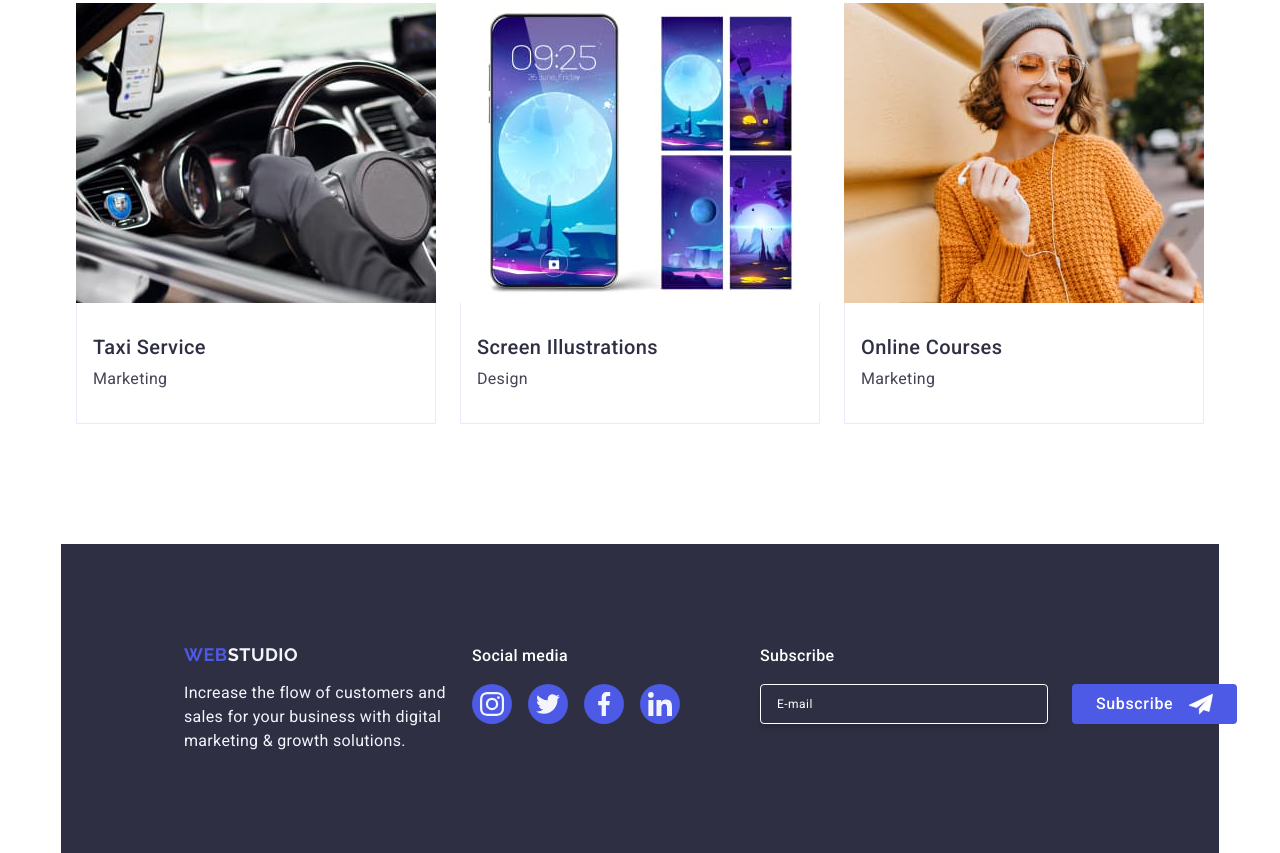
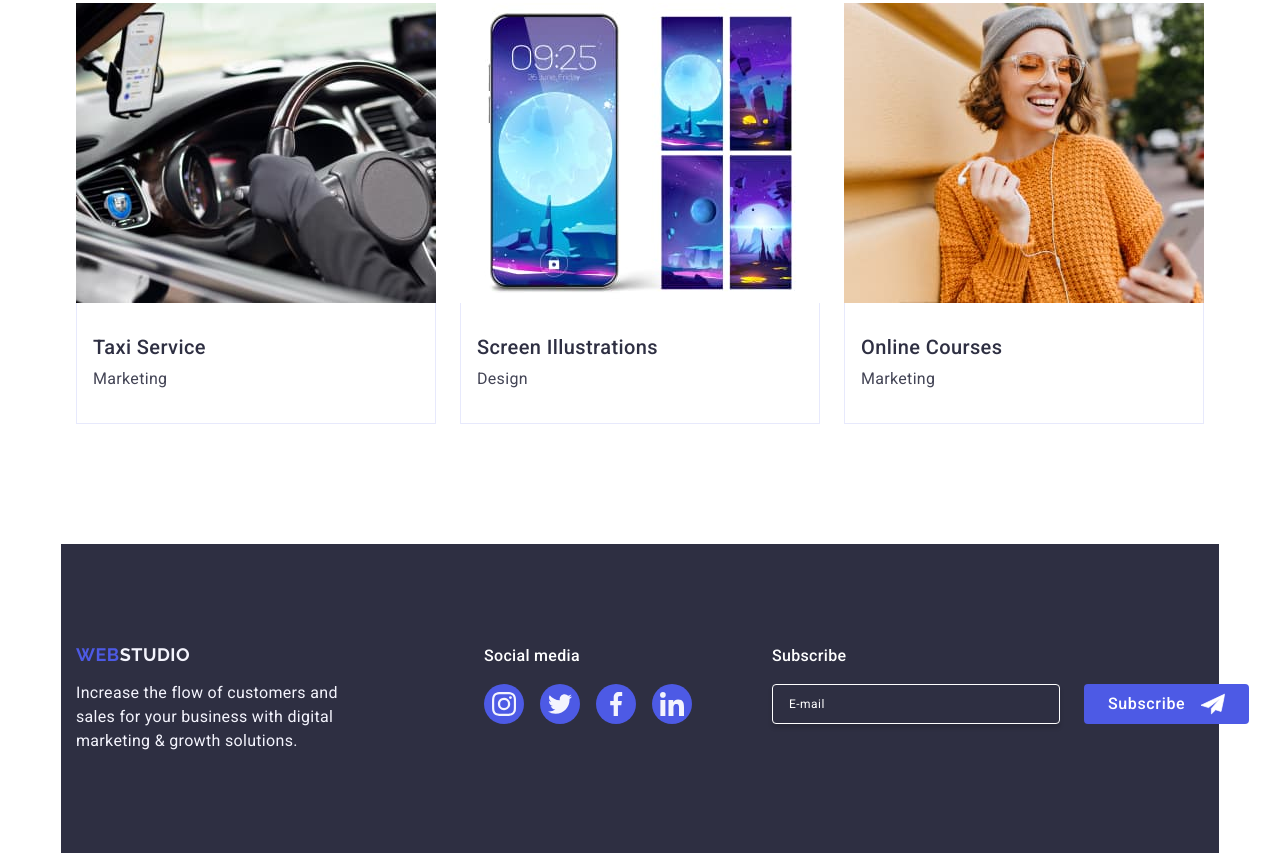
Before and after one commit to alina-vitiuk/goit-markup-hw-06, a plain HTML site: page index.html in a window 1280 px wide. Shown: the part 2639-3492 px from the top of the page. Drawn offline with nearby package versions, Linux system fonts and the light colour scheme.

Commit message:
committed

```diff
--- a/css/styles.css
+++ b/css/styles.css
@@ -1170,7 +1170,8 @@ img {
     text-align: start;
   }
   .footer-container-wrap {
-    /* margin-right: 120px; */
+    margin-left: 0;
+    margin-right: 120px;
   }
   .footer-form-wrap {
     width: 453px;
```
